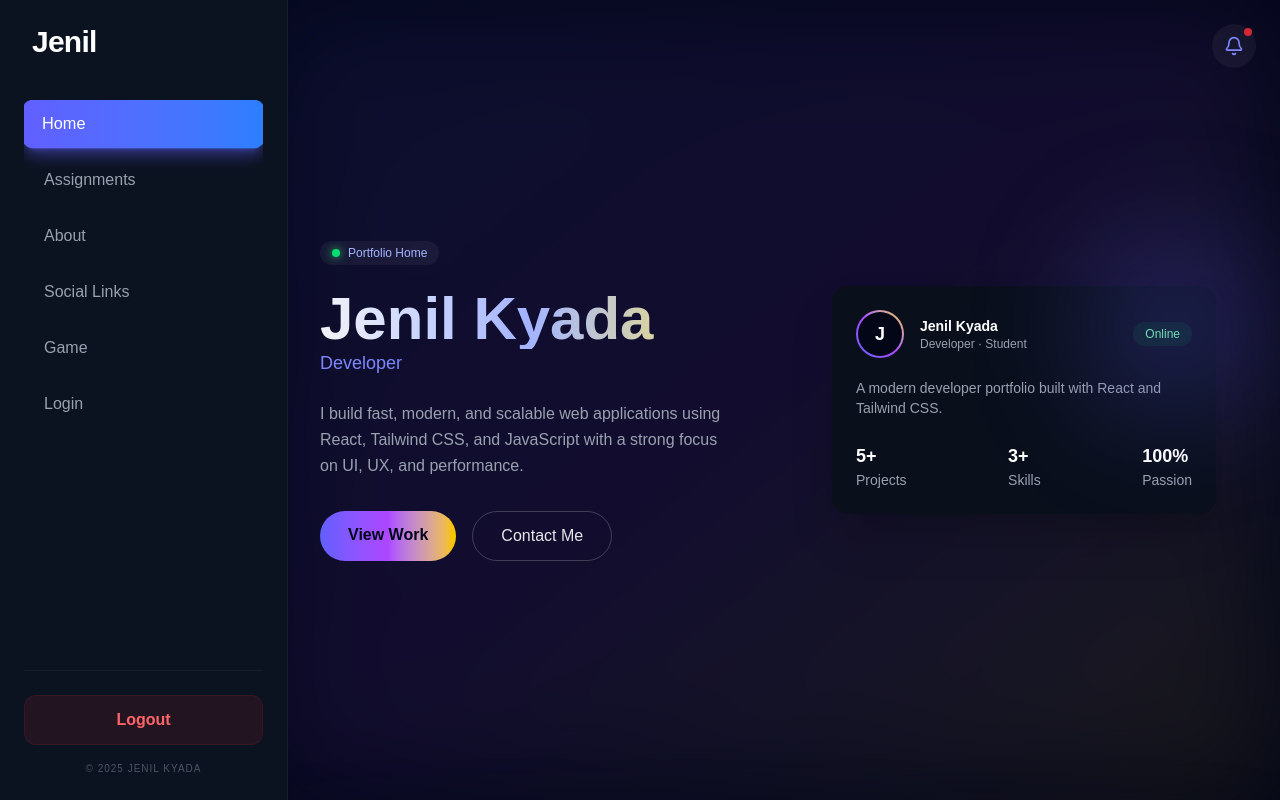
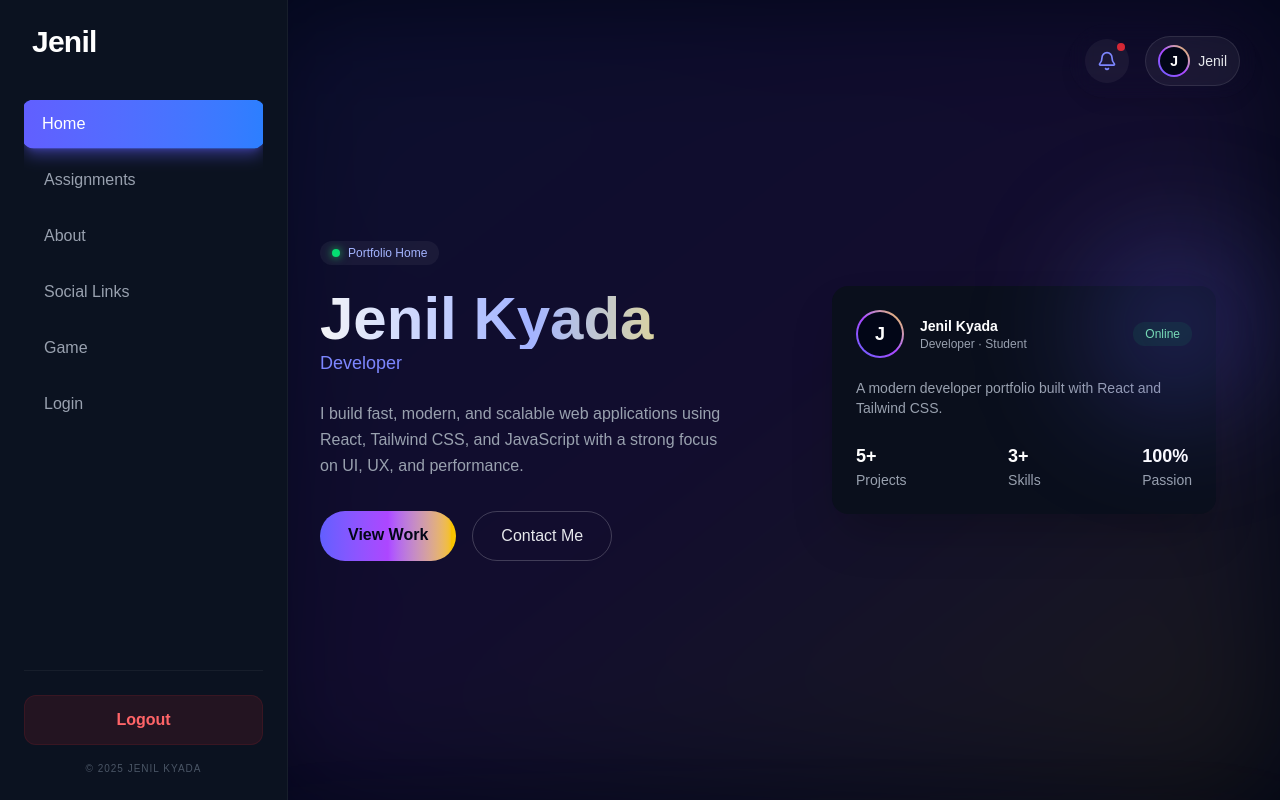
Before and after one commit to JenilKyada04/potfoliyo, a React (Vite) app: page / in a window 1280 px wide. Shown: the top 800 px of the page. Built offline with nearby package versions, Linux system fonts and the light colour scheme.

Commit message:
feat: implement logout redirection to LoginPage and update NotificationPanel layout

```diff
--- a/src/componet/Home.tsx
+++ b/src/componet/Home.tsx
@@ -1,5 +1,6 @@
 import { Link } from "react-router-dom";
 import NotificationPanel from "./NotificationPanel";
+import ProfileMenu from "./ProfileMenu";
 
 
 const Home = () => {
@@ -7,11 +8,26 @@ const Home = () => {
     <main className="bg-[#020617] text-white overflow-hidden scroll-smooth ">
 
       <section className="relative min-h-screen flex items-center px-6 md:px-16">
-        <div className="pointer-events-none absolute inset-0 bg-gradient-to-br from-indigo-500/10 via-purple-500/10 to-yellow-400/10 blur-3xl" />
-        {/* NOTIFICATION PANEL */}
-        <div className="fixed top-6 right-6 z-50">
-          <NotificationPanel />
-        </div>
+        <div className="pointer-events-none absolute inset-0 bg-linear-to-br from-indigo-500/10 via-purple-500/10 to-yellow-400/10 blur-3xl" />
+        <div
+  className="
+    fixed top-6 right-6 z-50
+    flex items-center gap-4
+    rounded-full
+     backdrop-blur-md
+    px-4 py-3
+    shadow-lg shadow-black/5
+    transition-all duration-300
+
+    md:flex
+    sidebar-open:hidden
+  "
+>
+  <NotificationPanel />
+  <ProfileMenu />
+</div>
+
+
 
         <div className="relative max-w-7xl mx-auto w-full grid grid-cols-1 md:grid-cols-2 gap-16 items-center">
 
@@ -22,7 +38,7 @@ const Home = () => {
             </span>
 
             <Link to="/Sociallink">
-              <h1 className="text-4xl md:text-6xl font-extrabold bg-gradient-to-r from-gray-100 via-indigo-300 to-yellow-300 bg-clip-text text-transparent hover:scale-[1.02] transition">
+              <h1 className="text-4xl md:text-6xl font-extrabold bg-linear-to-r from-gray-100 via-indigo-300 to-yellow-300 bg-clip-text text-transparent hover:scale-[1.02] transition">
                 Jenil Kyada
               </h1>
             </Link>
@@ -41,7 +57,7 @@ const Home = () => {
               <Link
                 to="/Assignments"
                 className="px-7 py-3 rounded-full font-semibold text-[#020617]
-                bg-gradient-to-r from-indigo-500 via-purple-500 to-yellow-400
+                bg-linear-to-r from-indigo-500 via-purple-500 to-yellow-400
                 hover:scale-105 hover:shadow-xl transition"
               >
                 View Work
@@ -57,15 +73,14 @@ const Home = () => {
             </div>
           </div>
 
-          {/* RIGHT CARD */}
           <Link to="/Assignments" aria-label="View assignments">
             <div className="flex justify-center md:justify-end">
               <div className="relative w-full max-w-sm rounded-2xl p-6 bg-[#0a0f1c]
                 shadow-2xl hover:scale-105 transition">
 
                 <div className="flex items-center gap-4 mb-5">
-                  <div className="w-12 h-12 rounded-full p-[2px]
-                    bg-gradient-to-tr from-indigo-500 via-purple-500 to-yellow-400">
+                  <div className="w-12 h-12 rounded-full p-0.5
+                    bg-linear-to-tr from-indigo-500 via-purple-500 to-yellow-400">
                     <div className="w-full h-full rounded-full bg-[#020617]
                       flex items-center justify-center font-bold text-lg">
                       J
@@ -114,13 +129,13 @@ const Home = () => {
       </section>
 
       <footer className="relative mt-20 border-t border-white/10  bg-[#030712]">
-        <div className="absolute inset-0 bg-gradient-to-r from-indigo-500/10 to-yellow-400/10 blur-3xl pointer-events-none" />
+        <div className="absolute inset-0 bg-linear-to-r from-indigo-500/10 to-yellow-400/10 blur-3xl pointer-events-none" />
 
         <div className="relative max-w-7xl mx-auto px-6 md:px-16 py-14">
           <div className="grid grid-cols-1 md:grid-cols-3 gap-10 items-center">
 
             <div>
-              <h3 className="text-2xl font-bold bg-gradient-to-r from-indigo-400 to-yellow-300 bg-clip-text text-transparent">
+              <h3 className="text-2xl font-bold bg-linear-to-r from-indigo-400 to-yellow-300 bg-clip-text text-transparent">
                 Jenil Kyada
               </h3>
               <p className="text-gray-400 text-sm mt-2 max-w-xs">
@@ -161,7 +176,7 @@ const Home = () => {
               <Link
                 to="/LoginPage"
                 className="inline-block px-6 py-2 rounded-full text-sm font-semibold
-          text-[#020617] bg-gradient-to-r from-indigo-500 via-purple-500 to-yellow-400
+          text-[#020617] bg-linear-to-r from-indigo-500 via-purple-500 to-yellow-400
           hover:scale-105 transition"
               >
                 Contact Me
--- a/src/componet/Logout.tsx
+++ b/src/componet/Logout.tsx
@@ -1,19 +1,21 @@
-import { useEffect } from "react";
-import { logoutUser } from "../utils/auth";
+import { useEffect } from "react"
+import { useNavigate } from "react-router-dom"
+import { logoutUser } from "../utils/auth"
 
-const LogoutPage = () => {
+const LogoutPage: React.FC = () => {
+  const navigate = useNavigate()
 
-    useEffect(() => {
-        logoutUser();
+  useEffect(() => {
+    logoutUser()
 
-        window.location.replace("https://www.google.com");
-    }, []);
+    navigate("/LoginPage", { replace: true })
+  }, [navigate])
 
-    return (
-        <div className="min-h-screen flex items-center justify-center bg-black text-white">
-            Logging you out...
-        </div>
-    );
-};
+  return (
+    <div className="min-h-screen flex items-center justify-center bg-black text-white">
+      Logging you out...
+    </div>
+  )
+}
 
-export default LogoutPage;
+export default LogoutPage
--- a/src/componet/NotificationPanel.tsx
+++ b/src/componet/NotificationPanel.tsx
@@ -16,6 +16,7 @@ const NotificationPanel = () => {
   }, []);
 
   const notifications = [
+    { id: 6, text: ".NET Practical Assignment (new)" },
     { id: 5, text: "Java Practical Assignment (new)" },
     { id: 1, text: ".NET Assignment (new)" },
     { id: 2, text: "WD2 Assignment (new)" },
@@ -34,7 +35,7 @@ const NotificationPanel = () => {
       </button>
 
       {open && (
-        <div className="absolute right-0 mt-4 w-80 rounded-2xl bg-liner-to-b from-[#0b1224] to-[#050814] border border-white/10 shadow-[0_20px_60px_rgba(0,0,0,0.6)] backdrop-blur-xl overflow-hidden animate-fadeIn">
+        <div className="absolute -right-20  mt-4 w-80 rounded-2xl bg-liner-to-b from-[#0b1224] to-[#050814] border border-white/10 shadow-[0_20px_60px_rgba(0,0,0,0.6)] backdrop-blur-xl overflow-hidden animate-fadeIn">
           <div className="px-4 py-3 flex items-center justify-between border-b border-white/10 bg-white/5">
             <p className="text-sm font-semibold text-white">
               Notifications
--- /dev/null
+++ b/src/componet/ProfileMenu.tsx
@@ -0,0 +1,107 @@
+import { useState, useRef, useEffect } from "react"
+import { Link } from "react-router-dom"
+
+const ProfileMenu: React.FC = () => {
+  const [open, setOpen] = useState<boolean>(false)
+  const menuRef = useRef<HTMLDivElement | null>(null)
+
+  // Close dropdown on outside click
+  useEffect(() => {
+    const handler = (e: MouseEvent) => {
+      if (
+        menuRef.current &&
+        !menuRef.current.contains(e.target as Node)
+      ) {
+        setOpen(false)
+      }
+    }
+
+    document.addEventListener("mousedown", handler)
+    return () => document.removeEventListener("mousedown", handler)
+  }, [])
+
+  return (
+    <div ref={menuRef} className="relative">
+      <button
+        type="button"
+        onClick={() => setOpen((prev) => !prev)}
+        className="flex items-center gap-2 px-3 py-2 rounded-full
+        bg-white/5 border border-white/10 hover:border-indigo-400
+        hover:bg-white/10 transition"
+      >
+        <div className="w-8 h-8 rounded-full bg-linear-to-tr from-indigo-500 via-purple-500 to-yellow-400 p-0.5 ">
+          <div className="w-full h-full rounded-full bg-[#020617]
+          flex items-center justify-center font-bold text-sm">
+            J
+          </div>
+        </div>
+
+        <span className="hidden md:block text-sm text-gray-200">
+          Jenil
+        </span>
+      </button>
+
+      {open && (
+        <div
+          className="absolute right-0 mt-3 w-56 rounded-xl
+          bg-[#0a0f1c] border border-white/10 shadow-2xl
+          transition-all duration-200 origin-top-right"
+        >
+          <div className="px-4 py-3 border-b border-white/10">
+            <p className="text-sm font-semibold">Jenil Kyada</p>
+            <p className="text-xs text-gray-400">Developer</p>
+          </div>
+
+          <ul className="py-2 text-sm">
+            <li>
+              <Link
+                to="/profile"
+                className="block px-4 py-2 hover:bg-white/5 transition"
+              >
+                👤 My Profile
+              </Link>
+            </li>
+
+            <li>
+              <Link
+                to="/Assignments"
+                className="block px-4 py-2 hover:bg-white/5 transition"
+              >
+                📂 My Work
+              </Link>
+            </li>
+
+            <li>
+              <Link
+                to="/Sociallink"
+                className="block px-4 py-2 hover:bg-white/5 transition"
+              >
+                🌐 Social Links
+              </Link>
+            </li>
+
+            <li>
+              <Link
+                to="/settings"
+                className="block px-4 py-2 hover:bg-white/5 transition"
+              >
+                ⚙️ Settings
+              </Link>
+            </li>
+          </ul>
+
+          <div className="border-t border-white/10">
+            <Link
+              to="/LoginPage"
+              className="block px-4 py-2 text-red-400 hover:bg-red-500/10 transition"
+            >
+              🚪 Logout
+            </Link>
+          </div>
+        </div>
+      )}
+    </div>
+  )
+}
+
+export default ProfileMenu
```
Also changed, not shown: src/componet/Assignments.tsx (+26 -1 lines), 1 other file (tests, documents, lock files or other folders).
